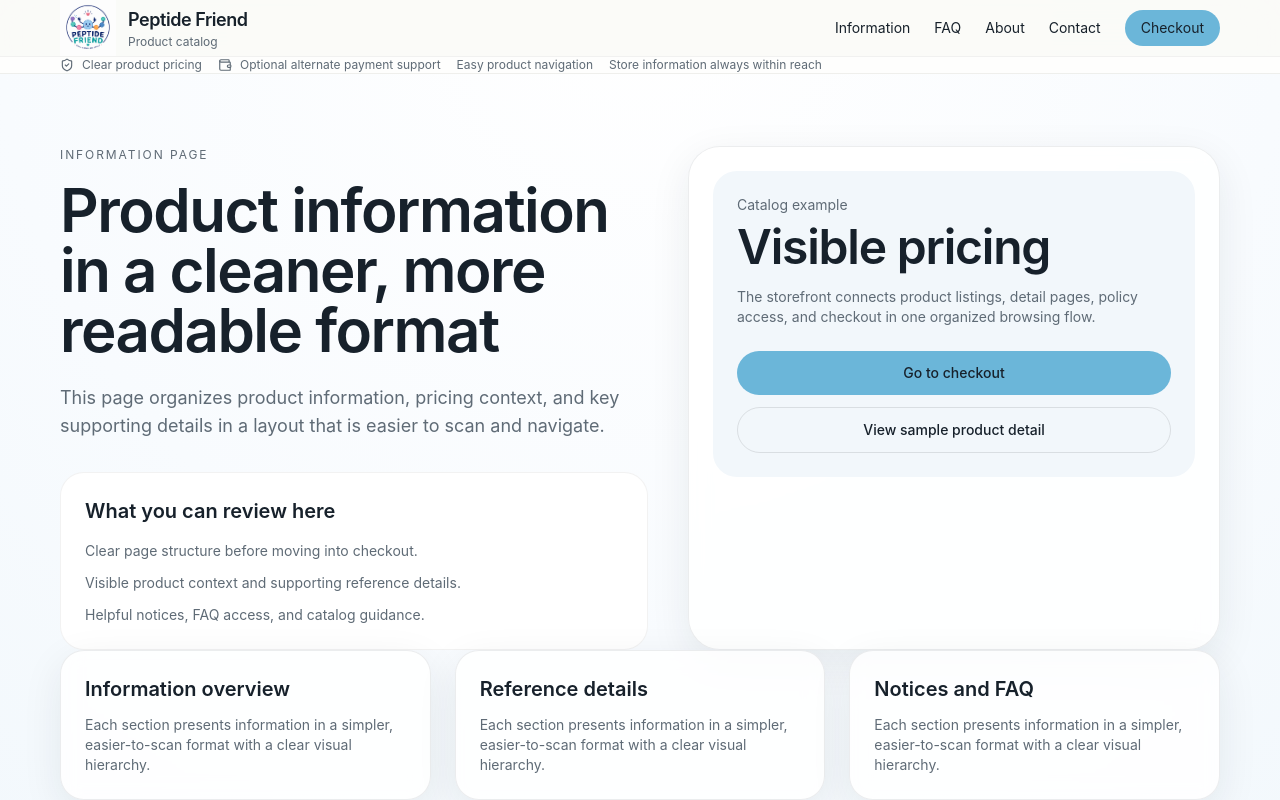
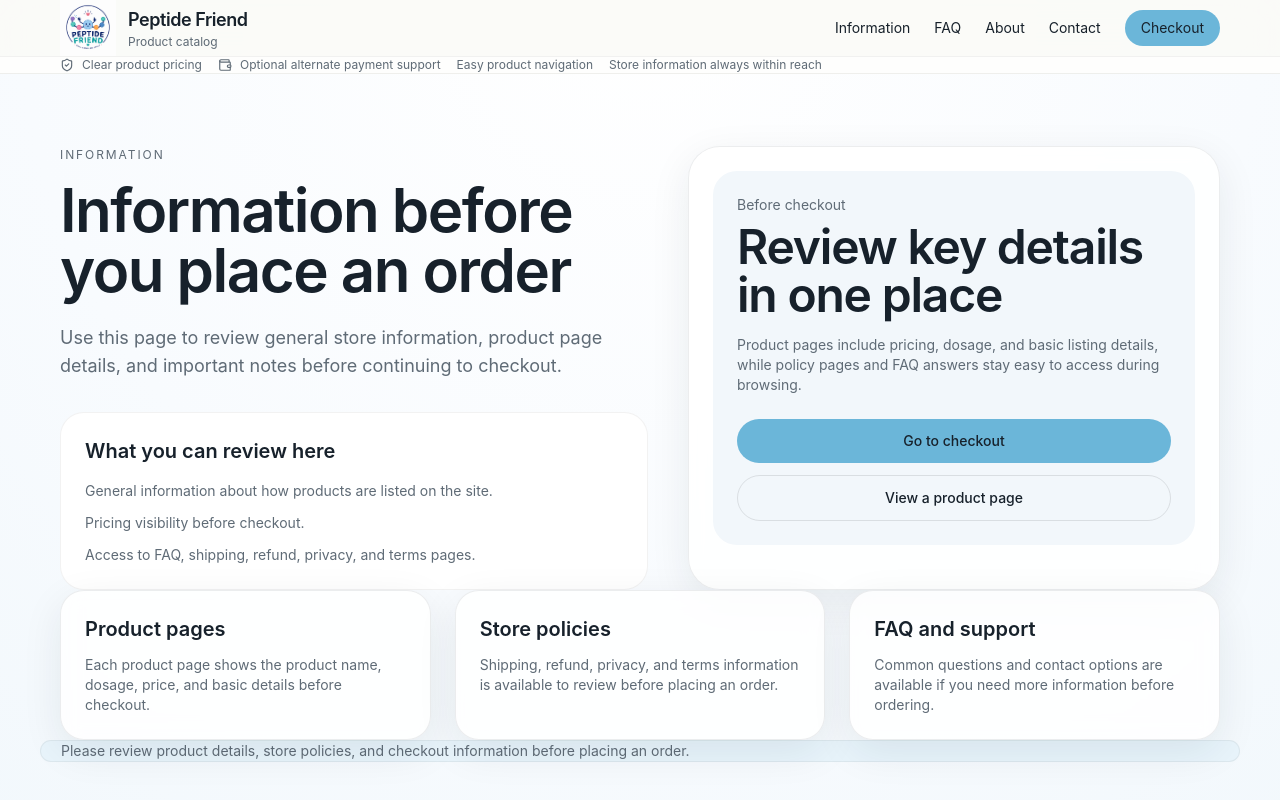
Before and after one commit to lexiefox2000-boop/peptide-wellness-site, a Next.js app: page /information in a window 1280 px wide. Shown: the top 800 px of the page. Built offline with nearby package versions, Linux system fonts and the light colour scheme.

Commit message:
Update page.tsx

```diff
--- a/app/information/page.tsx
+++ b/app/information/page.tsx
@@ -5,34 +5,35 @@ export default function LandingPage() {
     <div className="section">
       <div className="container grid gap-10 lg:grid-cols-[1.05fr_.95fr]">
         <div>
-          <div className="eyebrow">Information page</div>
+          <div className="eyebrow">Information</div>
           <h1 className="mt-4 text-4xl font-semibold tracking-tight md:text-6xl">
-            Product information in a cleaner, more readable format
+            Information before you place an order
           </h1>
           <p className="mt-6 max-w-2xl text-lg text-[var(--muted)]">
-            This page organizes product information, pricing context, and key
-            supporting details in a layout that is easier to scan and navigate.
+            Use this page to review general store information, product page
+            details, and important notes before continuing to checkout.
           </p>
 
           <div className="mt-8 rounded-[1.5rem] border border-black/5 bg-white p-6">
             <h2 className="text-xl font-semibold">What you can review here</h2>
             <ul className="mt-4 space-y-3 text-sm text-[var(--muted)]">
-              <li>Clear page structure before moving into checkout.</li>
-              <li>Visible product context and supporting reference details.</li>
-              <li>Helpful notices, FAQ access, and catalog guidance.</li>
+              <li>General information about how products are listed on the site.</li>
+              <li>Pricing visibility before checkout.</li>
+              <li>Access to FAQ, shipping, refund, privacy, and terms pages.</li>
             </ul>
           </div>
         </div>
 
         <div className="card rounded-[2rem] p-6">
           <div className="rounded-[1.5rem] bg-[var(--surface-soft)] p-6">
-            <div className="text-sm text-[var(--muted)]">Catalog example</div>
-            <div className="mt-2 text-5xl font-semibold tracking-tight">
-              Visible pricing
+            <div className="text-sm text-[var(--muted)]">Before checkout</div>
+            <div className="mt-2 text-4xl font-semibold tracking-tight md:text-5xl">
+              Review key details in one place
             </div>
             <p className="mt-4 text-sm text-[var(--muted)]">
-              The storefront connects product listings, detail pages, policy
-              access, and checkout in one organized browsing flow.
+              Product pages include pricing, dosage, and basic listing details,
+              while policy pages and FAQ answers stay easy to access during
+              browsing.
             </p>
             <div className="mt-6 space-y-3">
               <Link
@@ -45,7 +46,7 @@ export default function LandingPage() {
                 href="/products/tirzepatide-10mg"
                 className="block rounded-full border border-black/10 px-5 py-3 text-center text-sm font-medium"
               >
-                View sample product detail
+                View a product page
               </Link>
             </div>
           </div>
@@ -54,23 +55,29 @@ export default function LandingPage() {
 
       <div className="container mt-16 grid gap-6 md:grid-cols-3">
         {[
-          "Information overview",
-          "Reference details",
-          "Notices and FAQ",
-        ].map((item) => (
-          <div key={item} className="card rounded-[1.5rem] p-6">
-            <h3 className="text-xl font-semibold">{item}</h3>
-            <p className="mt-3 text-sm text-[var(--muted)]">
-              Each section presents information in a simpler, easier-to-scan
-              format with a clear visual hierarchy.
-            </p>
+          [
+            "Product pages",
+            "Each product page shows the product name, dosage, price, and basic details before checkout.",
+          ],
+          [
+            "Store policies",
+            "Shipping, refund, privacy, and terms information is available to review before placing an order.",
+          ],
+          [
+            "FAQ and support",
+            "Common questions and contact options are available if you need more information before ordering.",
+          ],
+        ].map(([title, copy]) => (
+          <div key={title} className="card rounded-[1.5rem] p-6">
+            <h3 className="text-xl font-semibold">{title}</h3>
+            <p className="mt-3 text-sm text-[var(--muted)]">{copy}</p>
           </div>
         ))}
       </div>
 
       <div className="container mt-16 rounded-[2rem] border border-black/5 bg-[var(--surface-tint)] p-8 text-sm text-[var(--muted)]">
-        Product listings, supporting notices, FAQ content, and checkout access
-        are organized here to make the storefront easier to review and navigate.
+        Please review product details, store policies, and checkout information
+        before placing an order.
       </div>
     </div>
   );
```
